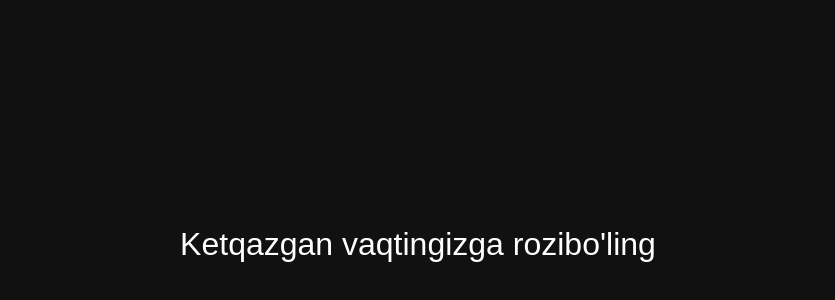
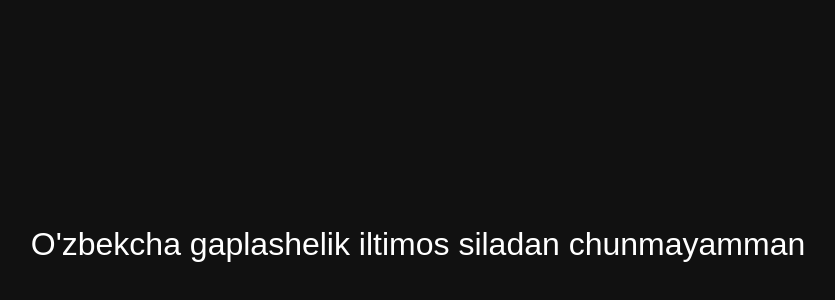
Before and after one commit to Maxa2009/vaqtt, a plain HTML site: page index.html in a window 1280 px wide. Shown: the part 164-464 px from the top of the page, without its empty margins (222-1057 px from the left). Drawn offline with Linux system fonts and the light colour scheme.

Commit message:
Update index.html

```diff
--- a/index.html
+++ b/index.html
@@ -18,6 +18,6 @@
   </style>
 </head>
 <body>
-  Ketqazgan vaqtingizga rozibo'ling
+O'zbekcha gaplashelik iltimos siladan chunmayamman
 </body>
 </html>
```
